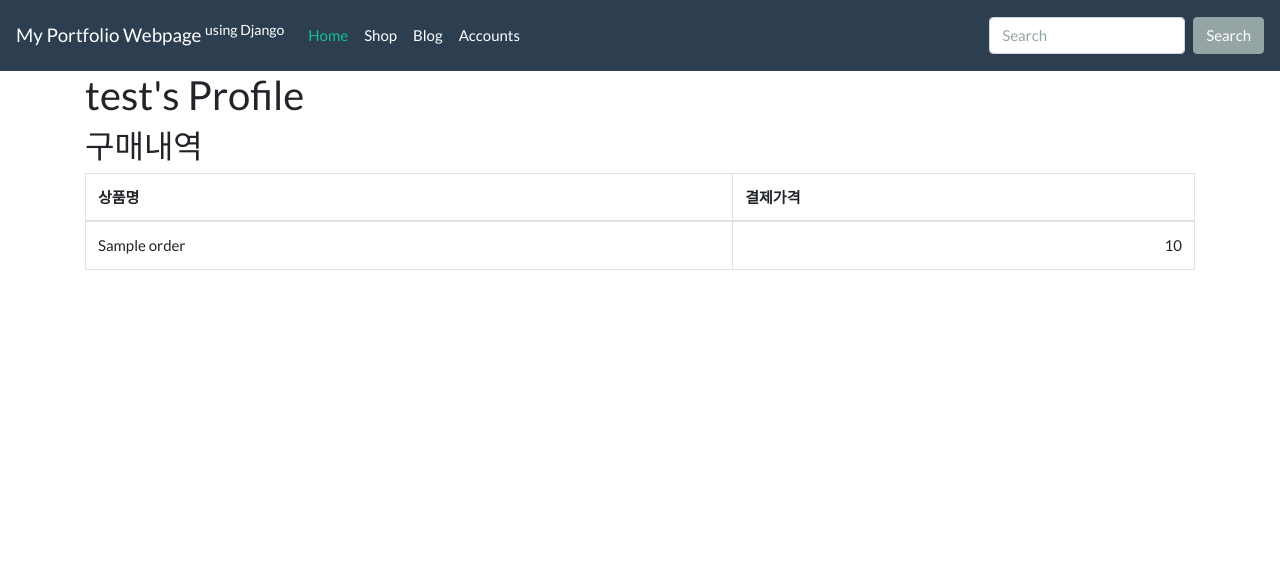
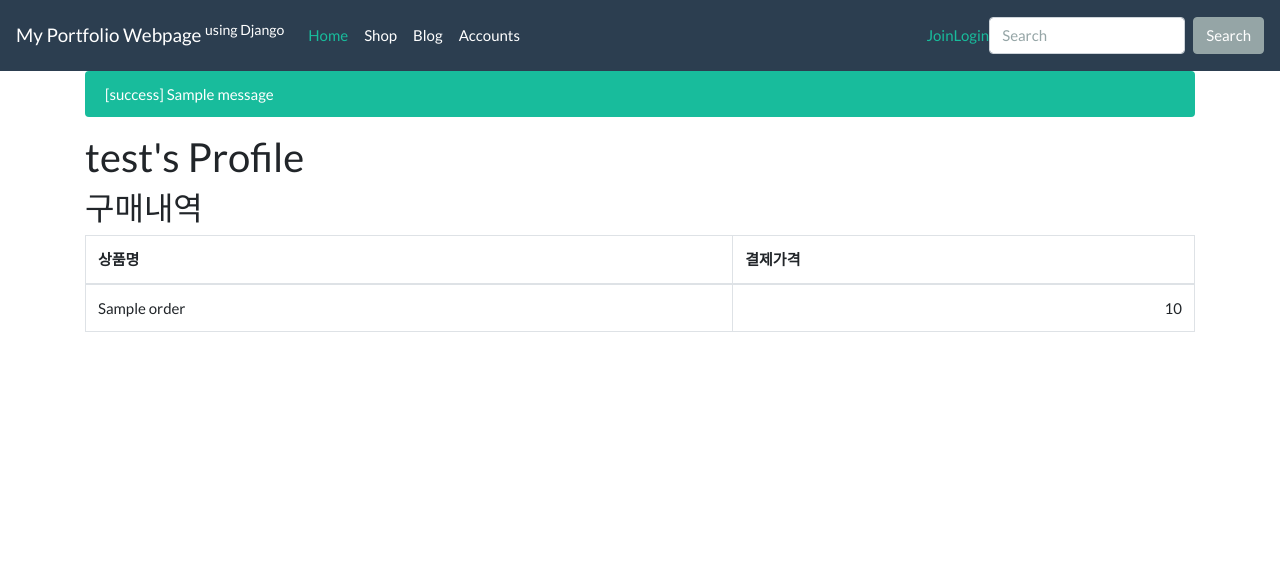
Before and after one commit to 100th/Django, a Django app: page /accounts/profile/ in a window 1280 px wide. Shown: the top 588 px of the page. Run offline with Django 3.2, Linux system fonts and the light colour scheme; a user stored in the database is signed in; tables that the repository leaves empty hold one stand-in row (values such as "Sample post"); one stand-in notice (Sample message) is shown; some libraries are stand-ins or nearby versions.

Commit message:
post_new/post_edit에 messages 적용

```diff
--- a/blog/views.py
+++ b/blog/views.py
@@ -67,6 +67,7 @@ def post_edit(request, pk):
             post.author = request.user
             post.published_date = timezone.now()
             post.save()
+            messages.success(request, '글이 수정되었습니다.')
             return redirect('post_detail', pk=post.pk)
     else:
         form = PostForm(instance=post)
--- a/mysite/templates/layout.html
+++ b/mysite/templates/layout.html
@@ -45,12 +45,26 @@
            {% else %}
            {% endif %}
          </ul>
+         <ul class="nav navbar-nav navbar-right">
+           <li><a href="#">Join</a></li>
+           <li><a href="#">Login</a></li>
+         </ul>
          <form class="form-inline my-2 my-lg-0" action="{% url "shop:index" %}">
            <input name="q" value="{{ q }}" class="form-control mr-sm-2" type="text" placeholder="Search" aria-label="Search">
            <button class="btn btn-secondary my-2 my-sm-0" type="submit">Search</button>
          </form>
        </div>
      </nav>
+     {% if messages %}
+       <div class="container">
+         {% for message in messages %}
+            <div class="alert alert-{{ message.tags }}">
+               [{{ message.tags }}]
+               {{ message.message }}
+           </div>
+         {% endfor %}
+       </div>
+     {% endif %}
 
     {% block content %}
     {% endblock %}
```
Also changed, not shown: db.sqlite3.
